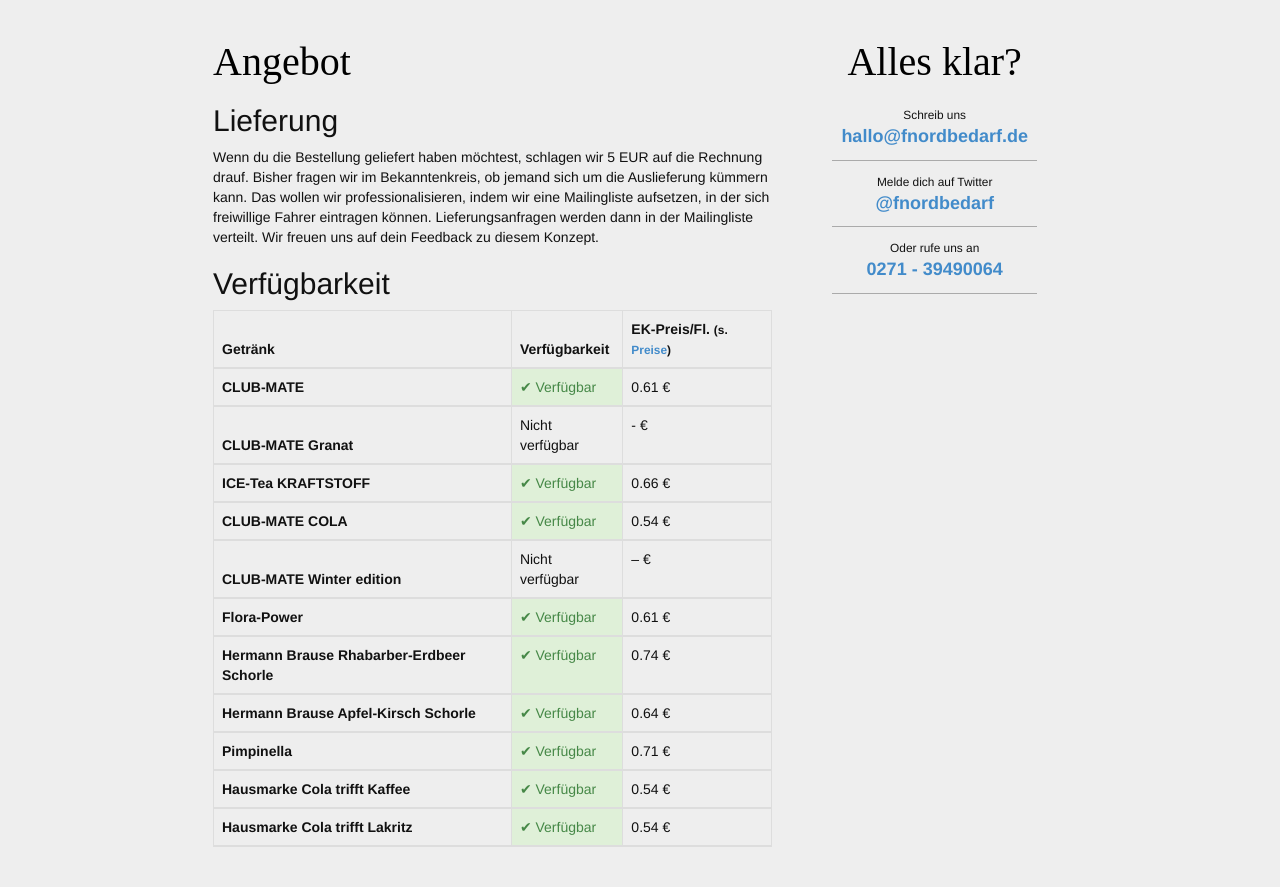
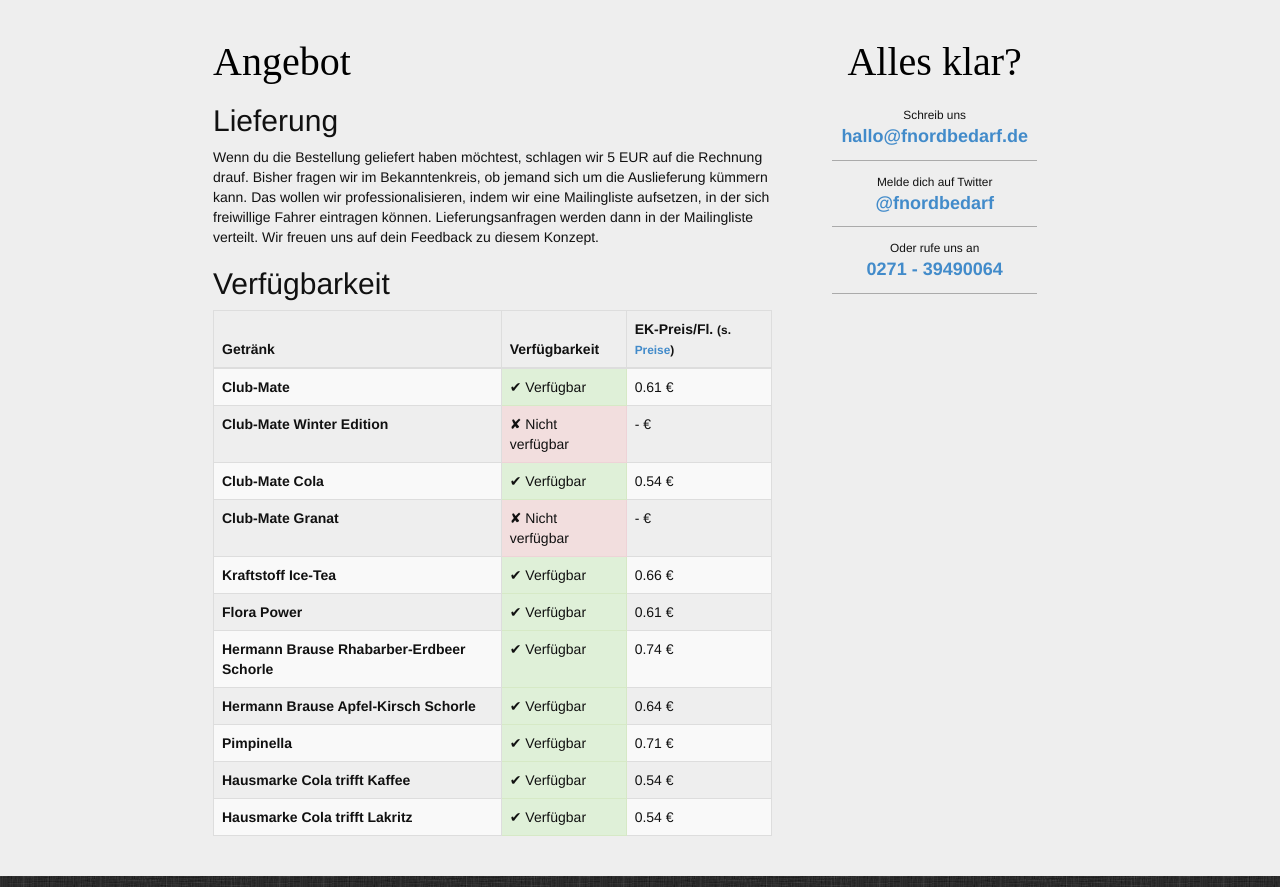
Before and after one commit to silsha/fnordbedarf.de, a Jekyll site: the page built from angebot/index.html, in a window 1280 px wide and 1167 px high. Shown: the part 280-1167 px from the top of the window. Built offline with Jekyll 4.4.1, drawn with Linux system fonts in a browser that asks for light colours; some web fonts are replaced; Markdown is read by kramdown in place of the engine named in the settings; part of the change alters nothing that is shown.

```diff
--- a/_layouts/default.html
+++ b/_layouts/default.html
@@ -60,5 +60,6 @@
 
 	<script src="/js/bootstrap.min.js"></script>
 	<script src="/js/jquery-1.10.2.min.js"></script>
+	<script src="/js/scripts.js"></script>
 </body>
 </html>
--- a/angebot/index.html
+++ b/angebot/index.html
@@ -16,62 +16,8 @@ title: Your New Jekyll Site
 			<th>Verfügbarkeit</th>
 			<th>EK-Preis/Fl. <small>(s. <a href="/preise/">Preise</a>)</small></th>
 		</tr>
-<thead>
-<body>
-		<tr>
-			<th>CLUB-MATE</th>
-			<td class="is-da">✔ Verfügbar</td>
-			<td>0.61 €</td>
-		</tr>
-		<tr>
-			<th>CLUB-MATE Granat</th>
-			<td class="is-visible">Nicht verfügbar</td>
-			<td> - €</td>
-		</tr>
-		<tr>
-			<th>ICE-Tea KRAFTSTOFF</th>
-			<td class="is-da">✔ Verfügbar</td>
-			<td>0.66 €</td>
-		</tr>
-		<tr>
-			<th>CLUB-MATE COLA</th>
-			<td class="is-da">✔ Verfügbar</td>
-			<td>0.54 €</td>
-		</tr>
-		<tr>
-			<th>CLUB-MATE Winter edition</th>
-			<td class="is-visible">Nicht verfügbar</td>
-			<td> – €</td>
-		</tr>
-		<tr>
-			<th>Flora-Power</th>
-			<td class="is-da">✔ Verfügbar</td>
-			<td>0.61 €</td>
-		</tr>
-		<tr>
-			<th>Hermann Brause Rhabarber-Erdbeer Schorle</th>
-			<td class="is-da">✔ Verfügbar</td>
-			<td>0.74 €</td>
-		</tr>
-		<tr>
-			<th>Hermann Brause Apfel-Kirsch Schorle</th>
-			<td class="is-da">✔ Verfügbar</td>
-			<td>0.64 €</td>
-		</tr>
-		<tr>
-			<th>Pimpinella</th>
-			<td class="is-da">✔ Verfügbar</td>
-			<td>0.71 €</td>
-		</tr>
-		<tr>
-			<th>Hausmarke Cola trifft Kaffee</th>
-			<td class="is-da">✔ Verfügbar</td>
-			<td>0.54 €</td>
-		</tr>
-		<tr>
-			<th>Hausmarke Cola trifft Lakritz</th>
-			<td class="is-da">✔ Verfügbar</td>
-			<td>0.54 €</td>
-		</tr>
+	<thead>
+	<tbody>
+
 	</tbody>
 </table>
--- /dev/null
+++ b/js/scripts.js
@@ -0,0 +1,16 @@
+$(document).ready(function () {
+    $.getJSON("../products.json",
+    function (json) {
+        var tr;
+        for (var i = 0; i < json.length; i++) {
+            tr = $('<tr/>');
+            tr.append("<th>" + json[i].name + "</th>");
+            if (json[i].available)
+                tr.append("<td class='success'>✔ Verfügbar</td>");
+            else
+                tr.append("<td class='danger'>✘ Nicht verfügbar</td>");
+            tr.append("<td>" + json[i].price + " €</td>");
+            $('table').append(tr);
+        }
+    });
+});
--- a/products.json
+++ b/products.json
@@ -5,8 +5,53 @@
 		"price": 0.61
 	},
 	{
+		"name": "Club-Mate Winter Edition",
+		"available": false,
+		"price": "-"
+	},
+	{
 		"name": "Club-Mate Cola",
 		"available": true,
 		"price": 0.54
-}
+	},
+	{
+		"name": "Club-Mate Granat",
+		"available": false,
+		"price": "-"
+	},
+	{
+		"name": "Kraftstoff Ice-Tea",
+		"available": true,
+		"price": 0.66
+	},
+	{
+		"name": "Flora Power",
+		"available": true,
+		"price": 0.61
+	},
+	{
+		"name": "Hermann Brause Rhabarber-Erdbeer Schorle",
+		"available": true,
+		"price": 0.74
+	},
+	{
+		"name": " Hermann Brause Apfel-Kirsch Schorle",
+		"available": true,
+		"price": 0.64
+	},
+	{
+		"name": "Pimpinella",
+		"available": true,
+		"price": 0.71
+	},
+	{
+		"name": "Hausmarke Cola trifft Kaffee",
+		"available": true,
+		"price": 0.54
+	},
+	{
+		"name": "Hausmarke Cola trifft Lakritz",
+		"available": true,
+		"price": 0.54
+	}
 ]
```
